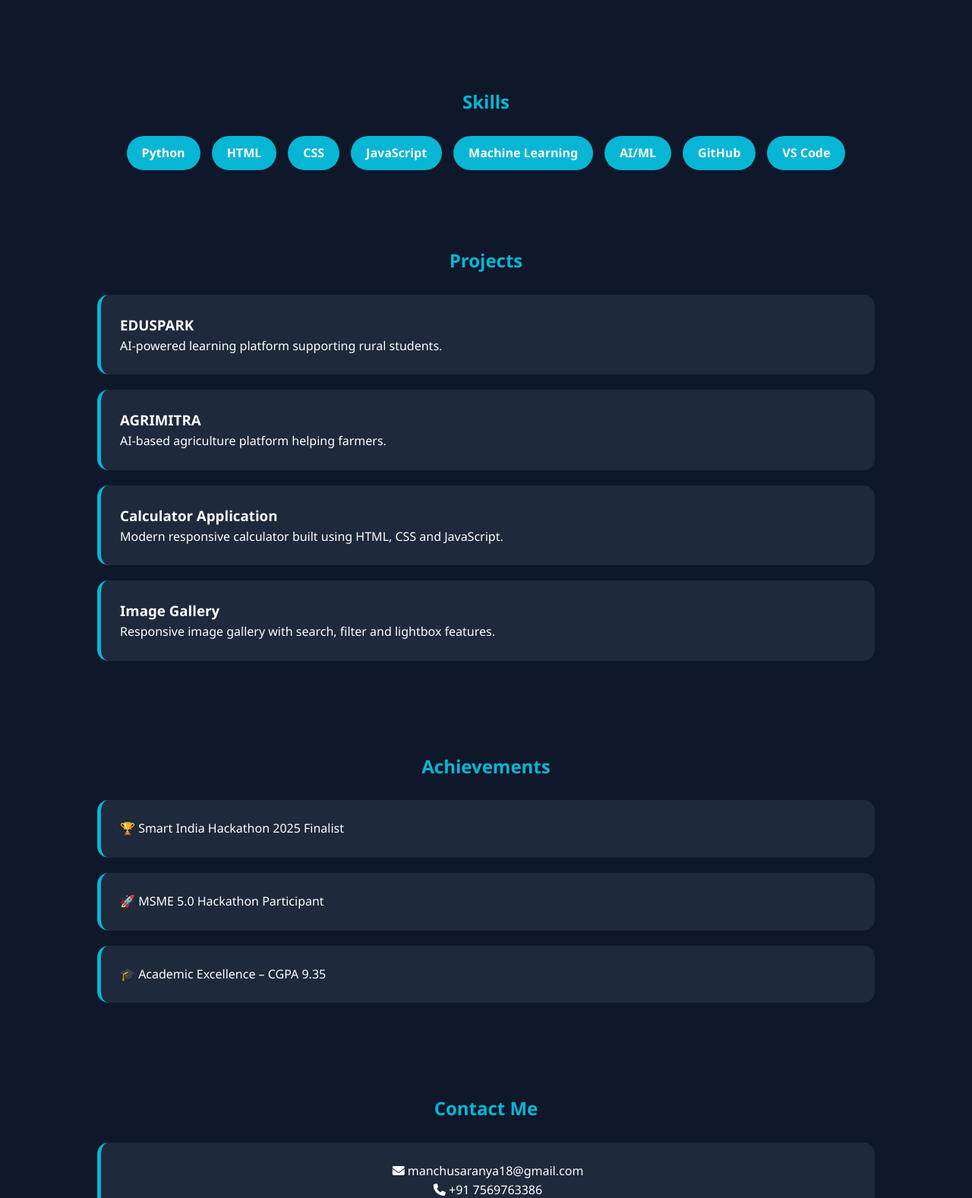
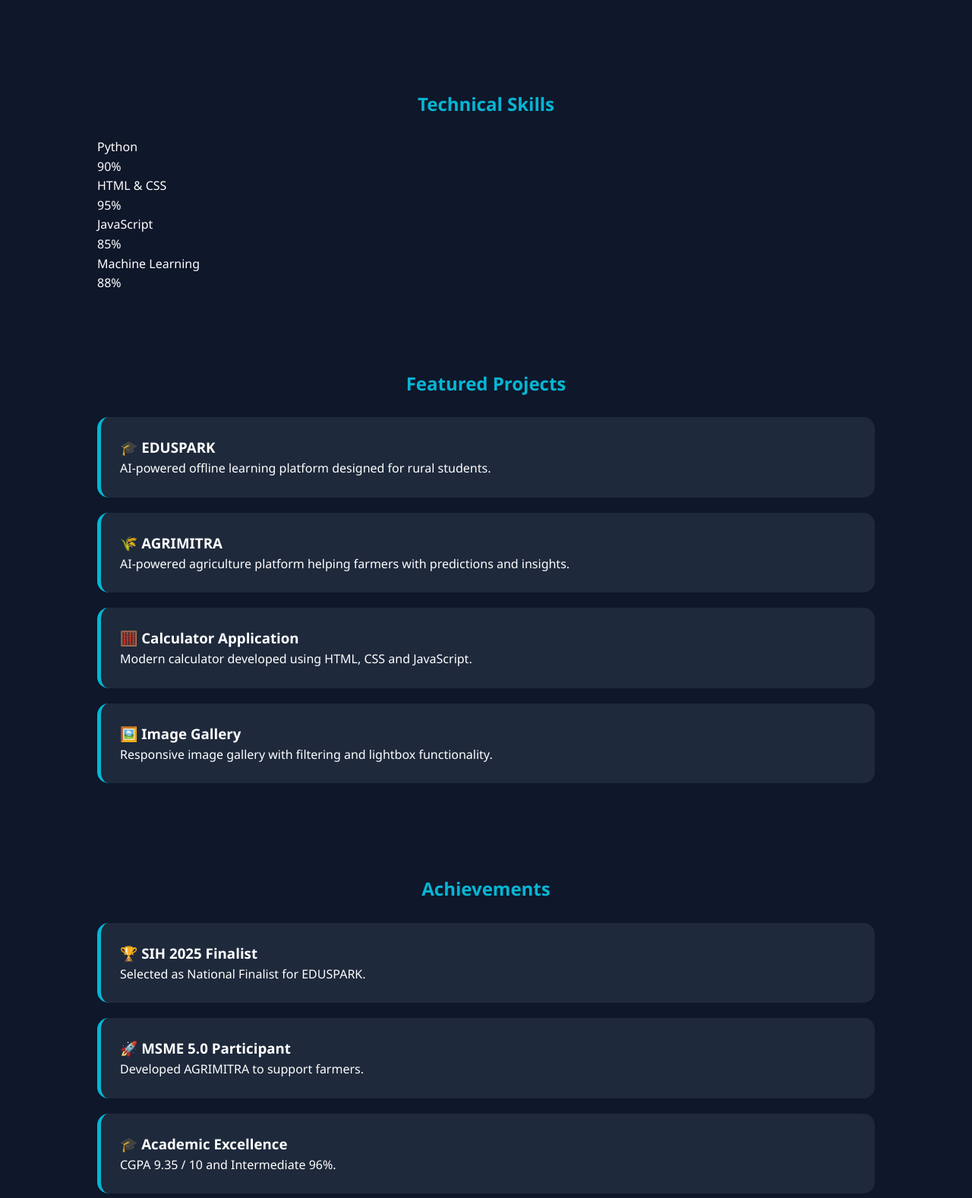
Before and after one commit to manchusaranya30/portfolio, a plain HTML site: page index.html in a window 1280 px wide. Shown: the part 1053-2630 px from the top of the page at 76% size. Drawn offline with Linux system fonts and the light colour scheme.

Commit message:
Update index.html

```diff
--- a/index.html
+++ b/index.html
@@ -5,18 +5,21 @@
 <meta charset="UTF-8">
 <meta name="viewport" content="width=device-width, initial-scale=1.0">
 
-<title>Manchu Saranya Portfolio</title>
+<title>Manchu Saranya | Portfolio</title>
 
 <link rel="stylesheet" href="style.css">
 
+<link href="https://fonts.googleapis.com/css2?family=Poppins:wght@300;400;500;600;700&display=swap" rel="stylesheet">
+
 <link rel="stylesheet"
 href="https://cdnjs.cloudflare.com/ajax/libs/font-awesome/6.5.1/css/all.min.css">
-
 </head>
 
 <body>
 
 <header class="hero">
+
+<div class="hero-content">
 
 <img src="images/saranya.jpg"
 alt="Manchu Saranya"
@@ -32,12 +35,10 @@ class="profile-pic">
 🎓 CGPA: 9.35 / 10
 </p>
 
-<div class="buttons">
+<div class="hero-buttons">
 
-<a href="resume.pdf"
-class="btn"
-download>
-📄 Download Resume
+<a href="resume.pdf" class="btn" download>
+📄 Resume
 </a>
 
 <a href="https://github.com/manchusaranya30"
@@ -46,11 +47,13 @@ class="github-btn">
 <i class="fab fa-github"></i> GitHub
 </a>
 
-<a href="https://www.linkedin.com/"
+<a href="https://linkedin.com/in/saranyamanchu"
 target="_blank"
 class="linkedin-btn">
 <i class="fab fa-linkedin"></i> LinkedIn
 </a>
+
+</div>
 
 </div>
 
@@ -74,12 +77,13 @@ class="linkedin-btn">
 <div class="card">
 
 <p>
-Hello! I am Manchu Saranya, an Artificial Intelligence and
-Machine Learning student passionate about building
-innovative solutions using AI and Web Development.
+Hello! I am Manchu Saranya, an Artificial Intelligence and Machine Learning student passionate about creating innovative solutions using AI, Web Development, and modern technologies.
+</p>
 
-I enjoy solving real-world problems, participating in
-hackathons, and continuously learning new technologies.
+<br>
+
+<p>
+I enjoy solving real-world problems, participating in hackathons, and continuously learning new technologies to improve my skills.
 </p>
 
 </div>
@@ -92,9 +96,7 @@ hackathons, and continuously learning new technologies.
 
 <div class="card">
 
-<h3>
-Annamacharya Institute of Technology and Sciences
-</h3>
+<h3>Annamacharya Institute of Technology and Sciences</h3>
 
 <p>B.Tech - Artificial Intelligence & Machine Learning</p>
 
@@ -108,53 +110,64 @@ Annamacharya Institute of Technology and Sciences
 
 <section id="skills">
 
-<h2>Skills</h2>
+<h2>Technical Skills</h2>
 
-<div class="skills-container">
+<div class="skill">
+<p>Python</p>
+<div class="progress">
+<div class="progress-bar" style="width:90%">90%</div>
+</div>
+</div>
 
-<span>Python</span>
-<span>HTML</span>
-<span>CSS</span>
-<span>JavaScript</span>
-<span>Machine Learning</span>
-<span>AI/ML</span>
-<span>GitHub</span>
-<span>VS Code</span>
+<div class="skill">
+<p>HTML & CSS</p>
+<div class="progress">
+<div class="progress-bar" style="width:95%">95%</div>
+</div>
+</div>
 
+<div class="skill">
+<p>JavaScript</p>
+<div class="progress">
+<div class="progress-bar" style="width:85%">85%</div>
+</div>
+</div>
+
+<div class="skill">
+<p>Machine Learning</p>
+<div class="progress">
+<div class="progress-bar" style="width:88%">88%</div>
+</div>
 </div>
 
 </section>
 
 <section id="projects">
 
-<h2>Projects</h2>
+<h2>Featured Projects</h2>
+
+<div class="project-grid">
 
 <div class="card">
-<h3>EDUSPARK</h3>
-<p>
-AI-powered learning platform supporting rural students.
-</p>
+<h3>🎓 EDUSPARK</h3>
+<p>AI-powered offline learning platform designed for rural students.</p>
 </div>
 
 <div class="card">
-<h3>AGRIMITRA</h3>
-<p>
-AI-based agriculture platform helping farmers.
-</p>
+<h3>🌾 AGRIMITRA</h3>
+<p>AI-powered agriculture platform helping farmers with predictions and insights.</p>
 </div>
 
 <div class="card">
-<h3>Calculator Application</h3>
-<p>
-Modern responsive calculator built using HTML, CSS and JavaScript.
-</p>
+<h3>🧮 Calculator Application</h3>
+<p>Modern calculator developed using HTML, CSS and JavaScript.</p>
 </div>
 
 <div class="card">
-<h3>Image Gallery</h3>
-<p>
-Responsive image gallery with search, filter and lightbox features.
-</p>
+<h3>🖼️ Image Gallery</h3>
+<p>Responsive image gallery with filtering and lightbox functionality.</p>
+</div>
+
 </div>
 
 </section>
@@ -163,16 +176,23 @@ Responsive image gallery with search, filter and lightbox features.
 
 <h2>Achievements</h2>
 
+<div class="project-grid">
+
 <div class="card">
-🏆 Smart India Hackathon 2025 Finalist
+<h3>🏆 SIH 2025 Finalist</h3>
+<p>Selected as National Finalist for EDUSPARK.</p>
 </div>
 
 <div class="card">
-🚀 MSME 5.0 Hackathon Participant
+<h3>🚀 MSME 5.0 Participant</h3>
+<p>Developed AGRIMITRA to support farmers.</p>
 </div>
 
 <div class="card">
-🎓 Academic Excellence – CGPA 9.35
+<h3>🎓 Academic Excellence</h3>
+<p>CGPA 9.35 / 10 and Intermediate 96%.</p>
+</div>
+
 </div>
 
 </section>
@@ -194,8 +214,17 @@ manchusaranya18@gmail.com
 </p>
 
 <p>
+<i class="fab fa-linkedin"></i>
+<a href="https://linkedin.com/in/saranyamanchu" target="_blank">
+LinkedIn Profile
+</a>
+</p>
+
+<p>
 <i class="fab fa-github"></i>
-github.com/manchusaranya30
+<a href="https://github.com/manchusaranya30" target="_blank">
+GitHub Profile
+</a>
 </p>
 
 </div>
@@ -203,14 +232,10 @@ github.com/manchusaranya30
 </section>
 
 <footer>
-
-<p>
-© 2026 Manchu Saranya | All Rights Reserved
-</p>
-
+<p>© 2026 Manchu Saranya | All Rights Reserved</p>
 </footer>
 
-<button id="topBtn">⬆</button>
+<button id="topBtn">↑</button>
 
 <script src="script.js"></script>
 
```
